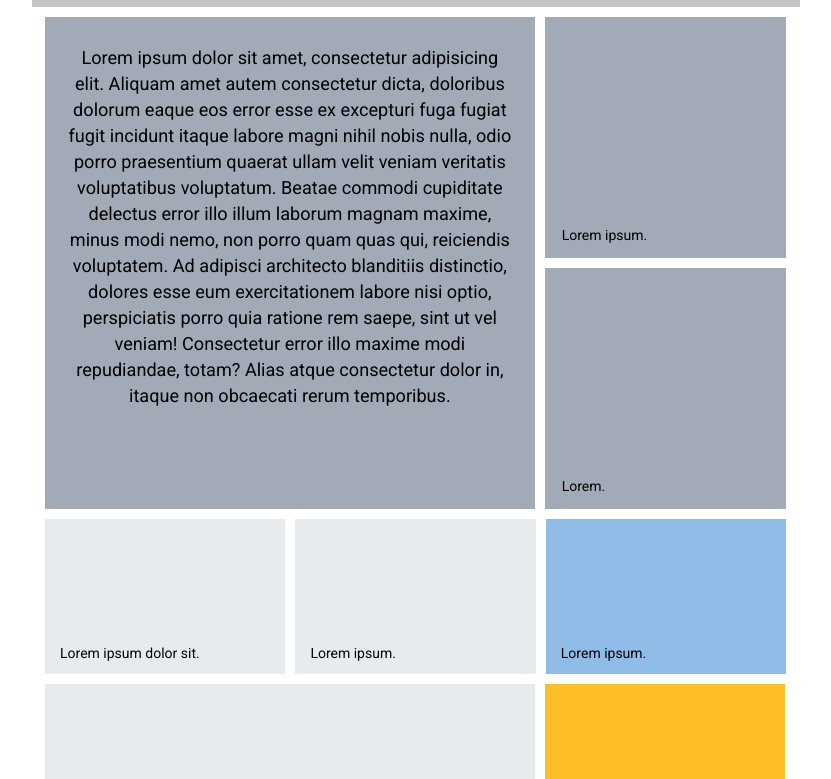
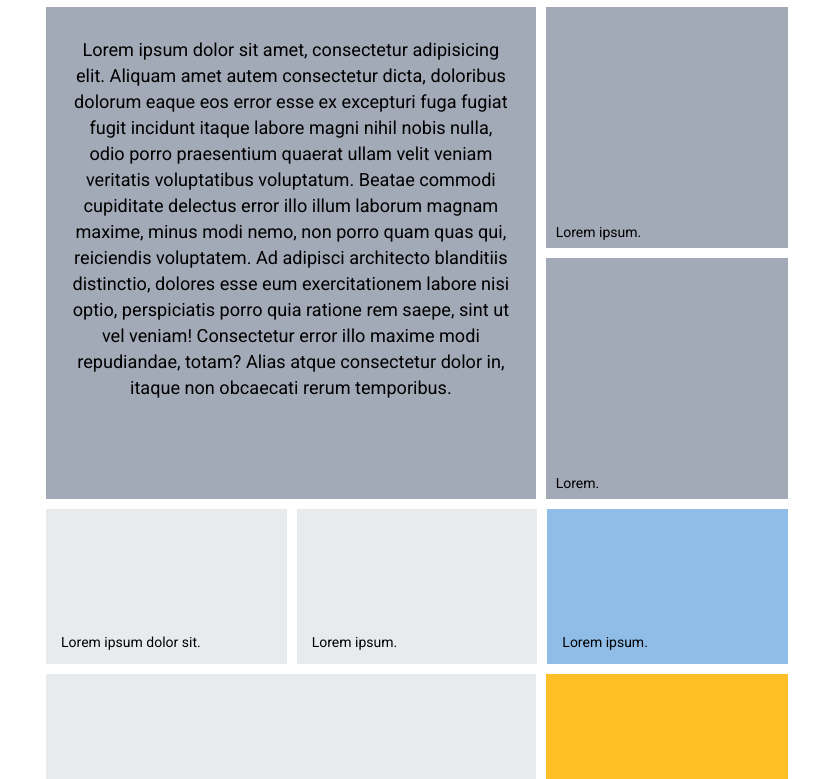
Before and after one commit to evgenevna22/site-tile, a website: page app/index.html in a window 1280 px wide. Shown: the part 93-872 px from the top of the page, without its empty margins (224-1055 px from the left). Drawn offline with nearby package versions, Linux system fonts and the light colour scheme; files that its build step writes are made by us from their sources.

Commit message:
поправила стили под пп

```diff
--- a/app/sass/blocks/_square.scss
+++ b/app/sass/blocks/_square.scss
@@ -1,24 +1,30 @@
 .square-grid {
   @include parent();
-  text-align: center;
 }
 .square-grid__item {
   position: relative;
   overflow: auto;
   &--double {
     font-size: 18.11px;
-    flex-basis: 66%;
+    line-height: 26px;
+    flex-basis: 65%;
+    text-align: center;
+    @media all and (-ms-high-contrast:none) {
+      flex-basis: 64.5%;
+    }
     .square-grid__content {
       top: 0;
       bottom: auto;
-      padding: 28px 23px;
+      padding: 30px 25px;
     }
     .square-grid__content-img {
       overflow: hidden;
     }
   }
   @media (min-width: $width-min) {
-    padding: 1.5rem;
+    &--double {
+      flex-basis: 66%;
+    }
   }
 }
 
@@ -26,7 +32,7 @@
   position: absolute;
   left: 0;
   bottom: 0;
-  padding: 10px 17px;
+  padding: 6px 10px;
 }
 
 .square-grid__content-img {
@@ -58,8 +64,10 @@
     border-radius: 50%;
   }
   .square-grid__content {
+    width: 100%;
     height: 100%;
     padding: 0;
+    overflow: hidden;
   }
 }
 
@@ -67,12 +75,22 @@
   display: flex;
   flex-basis: calc(33% - 4px);
   flex-direction: column;
+  @media all and (-ms-high-contrast:none) {
+    flex-basis: 32%;
+  }
+  @media (min-width: $width-min) {
+    flex-basis: 31%;
+    flex-grow: 1;
+  }
 }
 .square-grid__list-item {
   position: relative;
   flex-basis: 100%;
-  padding-bottom: 100%;
+  padding-bottom: 99%;
   overflow: auto;
+  @media (min-width: $width-min) {
+    padding-bottom: 99.5%;
+  }
 }
 
 .second {
--- a/app/sass/blocks/_tile.scss
+++ b/app/sass/blocks/_tile.scss
@@ -10,6 +10,9 @@
         @media (min-width: $width-min) {
           flex: 0 0 66%;
           margin-right: 10px;
+          @media all and (-ms-high-contrast:none) {
+            flex: 0 0 62%;
+          }
         }
       }
       &:nth-of-type(2) {
@@ -41,6 +44,9 @@
         &:nth-of-type(1) {
           flex: 0 0 66%;
           order: -15;
+          @media all and (-ms-high-contrast:none) {
+            flex: 0 0 62%;
+          }
         }
         &:nth-of-type(2) {
           order: -20;
@@ -60,10 +66,21 @@
 .tile__item {
   display: flex;
   align-items: flex-end;
-  padding: 8px 15px;
+  padding: 12px 15px;
   @include size();
+  @media all and (-ms-high-contrast:none) {
+    flex-basis: 39%;
+    flex-grow: 1;
+  }
   &--double {
     flex: 1 0 100%;
+  }
+  @media (min-width: $width-min) {
+    flex-basis: 31%;
+    flex-grow: 1;
+    @media all and (-ms-high-contrast:none) {
+      flex-basis: 22%;
+    }
   }
 }
 
--- a/app/sass/main.scss
+++ b/app/sass/main.scss
@@ -12,7 +12,7 @@
 html {
   font-family: $default-font;
   font-size: 14px;
-  line-height: 26px;
+  line-height: 20px;
   box-sizing: border-box;
   color: $text;
 }
--- a/app/sass/page/_layout.scss
+++ b/app/sass/page/_layout.scss
@@ -1,6 +1,5 @@
 .container {
   min-width: 320px;
-  padding-top: 10px;
   @media (min-width: $width-min){
     width: 100%;
     max-width: $width-max;
--- a/app/sass/page/_page-main.scss
+++ b/app/sass/page/_page-main.scss
@@ -1,5 +1,8 @@
 .page-main {
   display: flex;
   flex-direction: column;
-  padding: 10px 13px 0;
+  padding: 10px 0 0;
+  @media (min-width: $width-min) {
+    padding: 10px 12px 0 14px;
+  }
 }
```
